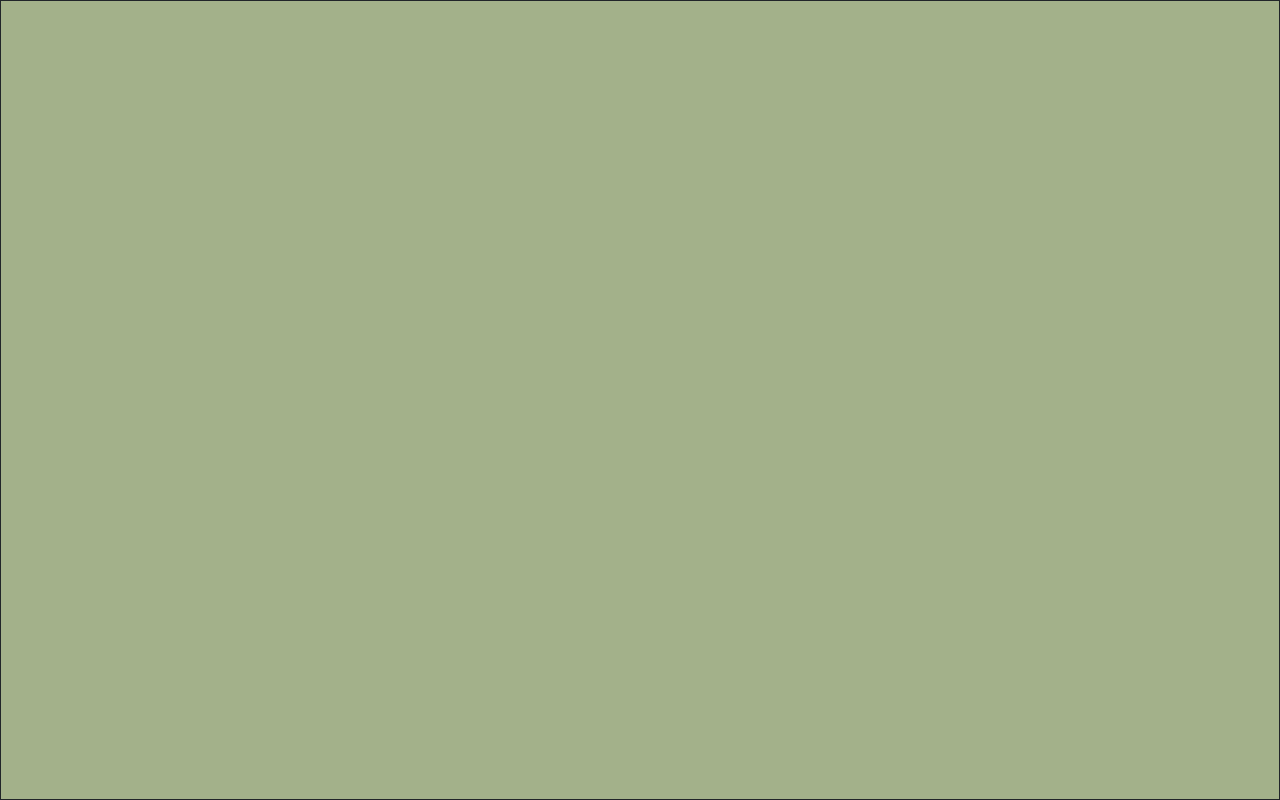
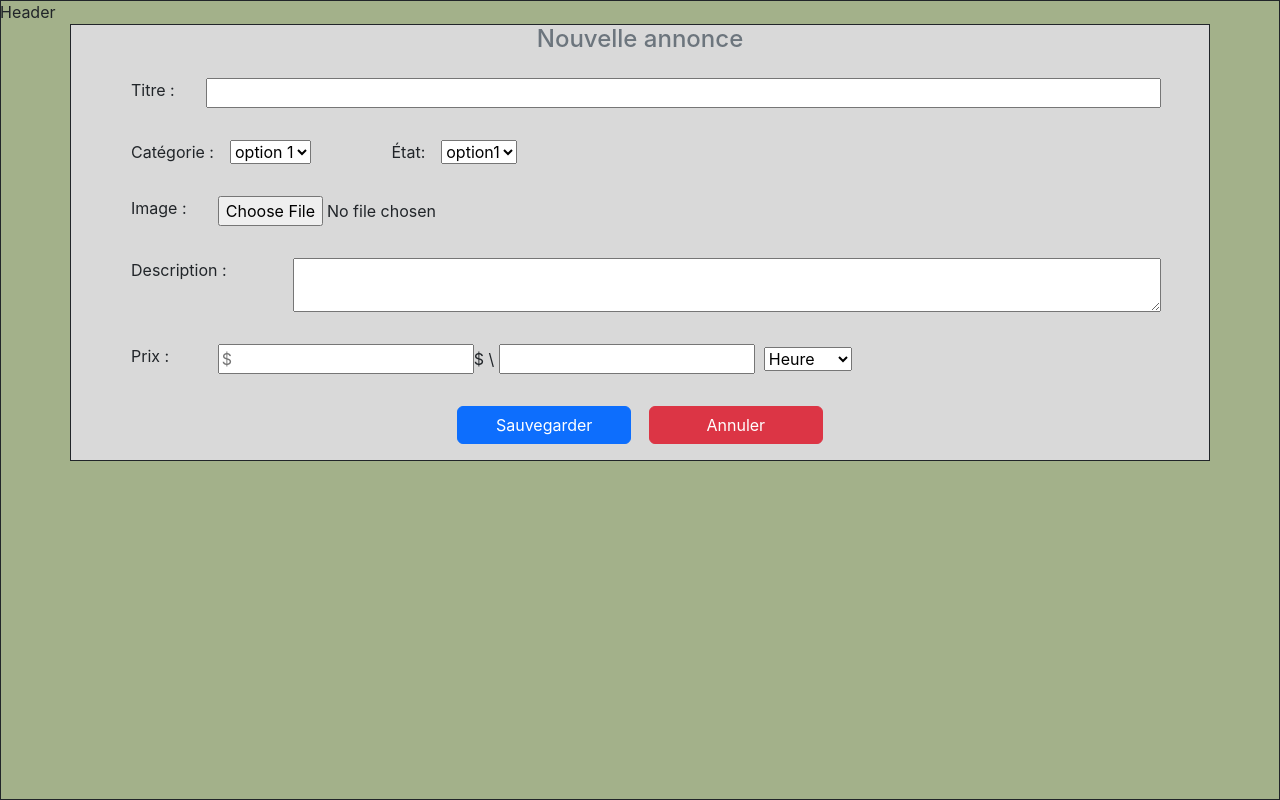
Before and after one commit to jonhythan/Location, a React (Create React App) app in the folder location_react_app/: page /nouvelleannonce in a window 1280 px wide. Before the commit this address had no page. Built offline with nearby package versions, Linux system fonts and the light colour scheme.

Commit message:
ajout nouvel annone sur React

```diff
--- a/location_react_app/src/App.js
+++ b/location_react_app/src/App.js
@@ -1,12 +1,14 @@
 import { BrowserRouter, Routes, Route } from "react-router-dom";
 import Login from "./Components/Login";
+import NouvelleAnnonce from "./Components/NouvelleAnnonce";
 function App() {
   return (
     <BrowserRouter>
       <Routes>
 
         <Route path="/login" element={<Login />} />
-        <Route path="/login2" element={<Login />} />
+        <Route path="/nouvelleannonce" element={<NouvelleAnnonce />} />
+
       </Routes>
     </BrowserRouter>
   );
--- /dev/null
+++ b/location_react_app/src/Components/NouvelleAnnonce.js
@@ -0,0 +1,68 @@
+import React from 'react'
+import logo from '../Logo.svg'
+const NouvelleAnnonce = () => {
+  return (
+    <div>
+        <div className='header'>Header</div>
+        <div className=''>
+            <div className='div-after-header'>
+                <div className='container container-nouvelle-annonce '>
+                    <h4 className='text-center text-secondary'>Nouvelle annonce</h4>
+                    <div className='row px-5 p-3'>
+                        <div className='col-1'>Titre : </div>
+                        <input type="text" className='col-11'></input>
+                    </div>
+                    <div className='row px-5 p-3'>
+                        <div className='col-3'>
+                            <label >Catégorie : </label>
+                            <span className='px-3'>
+                                <select>
+                                    <option >option 1</option>
+                                </select>
+                            </span>
+                        </div>
+                        <div className='col-3'>
+                            <label>État:</label>
+                            <span className='px-3'>
+                                <select>
+                                    <option >option1</option>
+                                </select>
+                            </span>
+                        </div>
+                    </div>
+                    <div className='row px-5 p-3'>
+                        <label className='col-1' >Image :</label>
+                        <input type="file"  accept="image/*" className='col-3'></input>
+                        {/* <img src={logo} alt="choisie"/> */}
+                    </div>
+                    <div className='row px-5 p-3'>
+                        <label className='col-2'>Description :</label>
+                        <textarea className='col'></textarea>
+                    </div>
+                    <div className='row px-5 p-3'>
+                        <label className='col-1'>Prix :</label>
+                        <div className='col'>
+                            <input type="number" step="0.01" placeholder='$' min={0}/>
+                            <span>$&nbsp;\&nbsp;</span>
+                            <input type="number" step="1"/> &nbsp;
+                            <select>
+                                <option>Heure</option>
+                                <option>Jour</option>
+                                <option>Semaine</option>
+                            </select>&nbsp;
+
+                        </div>
+
+                    </div>
+                    <div className="row px-5 p-3 justify-content-center">
+                        <input type="submit" value="Sauvegarder" className='col-2 btn btn-primary ' />&nbsp;&nbsp;&nbsp;&nbsp;
+                        <input type="submit" value="Annuler" className='col-2 btn btn-danger ' />
+                    </div>
+                </div>
+            </div>
+        </div>
+    </div>
+  )
+}
+
+export default NouvelleAnnonce
--- a/location_react_app/src/index.css
+++ b/location_react_app/src/index.css
@@ -32,3 +32,17 @@ code {
   background-color: #588157;
   border-color: #588157;
 }
+
+#root>div{
+  width: 100vw;
+  position: absolute;
+  top:0;
+}
+.header{
+
+}
+
+.div-after-header>div{
+  border: solid 1px;
+  background-color: #D9D9D9;
+}
```
Also changed, not shown: 1 other file (tests, documents, lock files or other folders).
